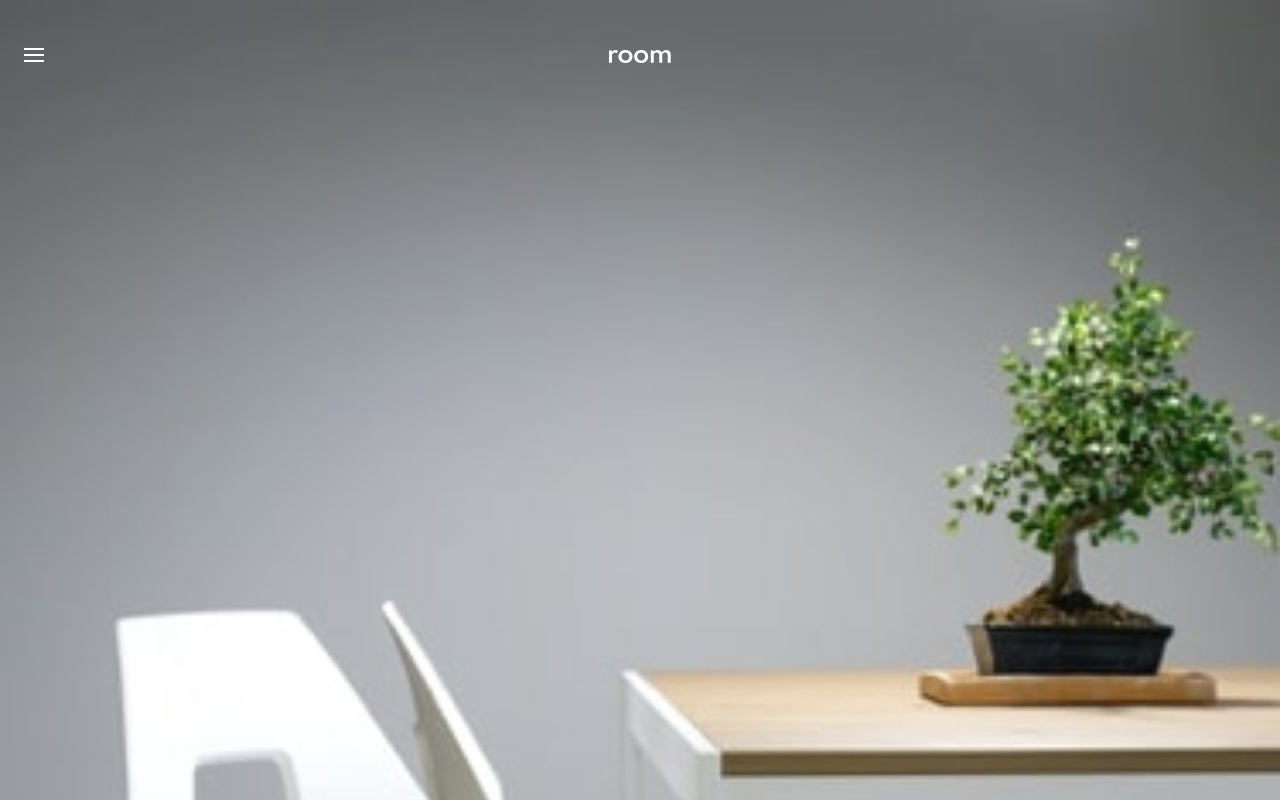
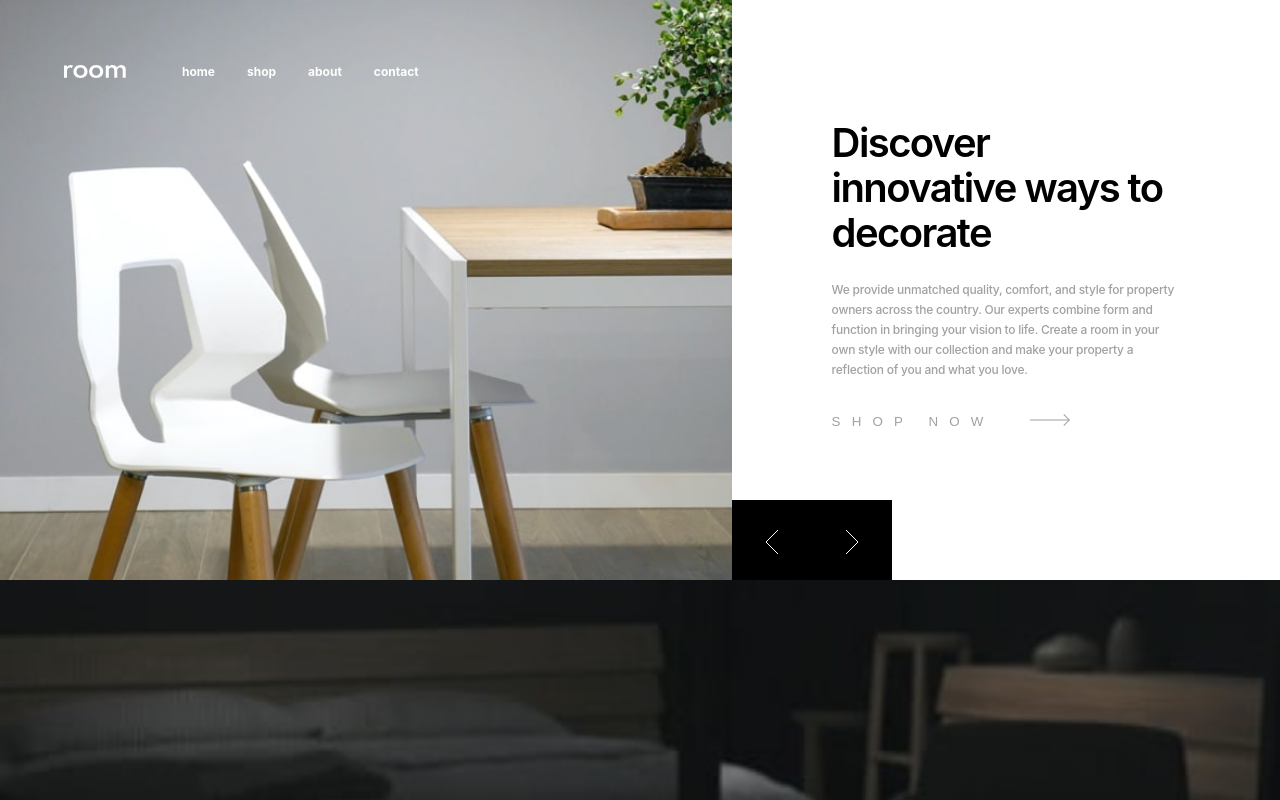
Before and after one commit to rlon23/fem-room-home, a React (Create React App) app: page / in a window 1280 px wide. Shown: the top 800 px of the page. Built offline with nearby package versions, Linux system fonts and the light colour scheme.

Commit message:
add Slide styles for tablet and desktop

```diff
--- a/src/App.js
+++ b/src/App.js
@@ -2,9 +2,12 @@ import './App.scss';
 import AboutFurniture from './components/AboutFurniture/AboutFurniture';
 import Navbar from './components/Navbar/Navbar';
 import Slide from './components/Slide/Slide';
-import bg_1 from './images/mobile-image-hero-1.jpg';
-import bg_2 from './images/mobile-image-hero-2.jpg';
-import bg_3 from './images/mobile-image-hero-3.jpg';
+import mobile_img_1 from './images/mobile-image-hero-1.jpg';
+import mobile_img_2 from './images/mobile-image-hero-2.jpg';
+import mobile_img_3 from './images/mobile-image-hero-3.jpg';
+import desktop_img_1 from './images/desktop-image-hero-1.jpg';
+import desktop_img_2 from './images/desktop-image-hero-2.jpg';
+import desktop_img_3 from './images/desktop-image-hero-3.jpg';
 import React, { useEffect } from 'react';
 
 function App() {
@@ -32,7 +35,7 @@ function App() {
       slides[i].style.display = 'none';
     }
     if (slides.length) {
-      slides[slideIndex - 1].style.display = 'block';
+      slides[slideIndex - 1].style.display = 'flex';
     }
   }
 
@@ -44,7 +47,8 @@ function App() {
       <main>
         <div className='App__hero'>
           <Slide
-            image={bg_1}
+            imageMobile={mobile_img_1}
+            image={desktop_img_1}
             title={'Discover innovative ways to decorate'}
             description={
               'We provide unmatched quality, comfort, and style for property owners across the country. Our experts combine form and function in bringing your vision to life. Create a room in your own style with our collection and make your property a reflection of you and what you love.'
@@ -52,7 +56,8 @@ function App() {
             onClick={plusSlides}
           />
           <Slide
-            image={bg_2}
+            imageMobile={mobile_img_2}
+            image={desktop_img_2}
             title={'We are available all across the globe'}
             description={
               "With stores all over the world, it's easy for you to find furniture for your home or place of business. Locally, we’re in most major cities throughout the country. Find the branch nearest you using our store locator. Any questions? Don't hesitate to contact us today."
@@ -60,7 +65,8 @@ function App() {
             onClick={plusSlides}
           />
           <Slide
-            image={bg_3}
+            imageMobile={mobile_img_3}
+            image={desktop_img_3}
             title={'Manufactured with the best materials'}
             description={
               'Our modern furniture store provide a high level of quality. Our company has invested in advanced technology to ensure that every product is made as perfect and as consistent as possible. With three decades of experience in this industry, we understand what customers want for their home and office.'
--- a/src/App.scss
+++ b/src/App.scss
@@ -1,13 +1,6 @@
 @import './scss/main.scss';
 .App {
   text-align: center;
-  scroll-behavior: smooth;
-  scroll-snap-type: x mandatory;
-
-  &__hero {
-    // display: flex;
-    // overflow: hidden;
-  }
 
   .attribution {
     color: var(--white);
@@ -19,3 +12,10 @@
     color: var(--dark-gray);
   }
 }
+
+body {
+  margin: 0 auto;
+  @include breakpoint(xl) {
+    max-width: 1440px;
+  }
+}
--- a/src/components/Navbar/Navbar.js
+++ b/src/components/Navbar/Navbar.js
@@ -11,6 +11,7 @@ function Navbar() {
   return (
     <nav className='Navbar'>
       <div className='Navbar__mobile'>
+        <a href='#home'>
           <img
             src={hamburger}
             className='Navbar__mobile-toggle'
@@ -20,6 +21,7 @@ function Navbar() {
               bodyEl.style.overflow = 'hidden';
             }}
           />
+        </a>
         <img src={logo} className='Navbar__logo' alt='logo' />
       </div>
 
@@ -60,6 +62,36 @@ function Navbar() {
           </li>
         </ul>
       </div>
+
+      <div className='Navbar__desktop'>
+        <ul className='Navbar__links'>
+          <img
+            src={logo}
+            alt='room'
+            className='logo'
+          />
+          <li>
+            <a href='#home' className='Navbar__link'>
+              home
+            </a>
+          </li>
+          <li>
+            <a href='#shop' className='Navbar__link'>
+              shop
+            </a>
+          </li>
+          <li>
+            <a href='#about' className='Navbar__link'>
+              about
+            </a>
+          </li>
+          <li>
+            <a href='#contact' className='Navbar__link'>
+              contact
+            </a>
+          </li>
+        </ul>
+      </div>
     </nav>
   );
 }
--- a/src/components/Navbar/Navbar.scss
+++ b/src/components/Navbar/Navbar.scss
@@ -7,14 +7,22 @@
   width: 100vw;
   z-index: 1;
 
+  @include breakpoint(md) {
+    padding: em(64) em(0);
+  }
+
   &__mobile {
     position: relative;
+
+    @include breakpoint(md) {
+      display: none;
+    }
   }
 
   &__mobile-toggle {
     position: absolute;
-    left: em(24);
-    cursor: pointer;
+    left: 24px;
+    line-height: 0;
   }
 
   &__mobile-menu {
@@ -26,9 +34,17 @@
     margin: 0;
     background-color: var(--black-transparent);
 
+    @include breakpoint(md) {
+      display: none;
+    }
+
     &.open {
       display: block;
       top: 0;
+
+      @include breakpoint(md) {
+        display: none;
+      }
     }
   }
 
@@ -44,9 +60,25 @@
     font-size: em(12);
     font-weight: 700;
     list-style: none;
-    padding: 48px  0;
+    padding: 48px 0;
     margin: 0;
     background-color: var(--white);
+
+    @include breakpoint(md) {
+      padding: 0;
+      justify-content: flex-start;
+      background-color: transparent;
+    }
+
+    .logo {
+      @include breakpoint(md) {
+        margin-left: 64px;
+        margin-right: 28px;
+      }
+      @include breakpoint(lg) {
+        margin-right: 56px;
+      }
+    }
 
     .close-mobile-menu {
       margin-left: 26px;
@@ -62,5 +94,22 @@
   &__link {
     text-decoration: none;
     color: var(--black);
+
+    @include breakpoint(md) {
+      color: var(--white);
+      margin-right: 16px;
+    }
+
+    @include breakpoint(lg) {
+      margin-right: 32px;
+    }
+  }
+
+  &__desktop {
+    display: none;
+
+    @include breakpoint(md) {
+      display: block;
+    }
   }
 }
--- a/src/components/Slide/Slide.js
+++ b/src/components/Slide/Slide.js
@@ -1,19 +1,21 @@
 import './Slide.scss';
 import arrow from './../../images/icon-arrow.svg';
-import iconPrev from './../../images/icon-angle-left.svg'
-import iconNext from './../../images/icon-angle-right.svg'
+import iconPrev from './../../images/icon-angle-left.svg';
+import iconNext from './../../images/icon-angle-right.svg';
 
-function Slide({ image, title, description, onClick }) {
+function Slide({ imageMobile, image, title, description, onClick }) {
   return (
     <section className='Slide'>
       <div className='Slide__image'>
-        <img src={image} alt='' />
-
-        <div className="prev" onClick={() => onClick(-1)}>
-          <img src={iconPrev} alt="" className='icon'/>
-        </div>
-        <div className="next" onClick={() => onClick(1)}>
-          <img src={iconNext} alt="" className='icon'/>
+        <img src={imageMobile} alt='' className='image-mobile'/>
+        <img src={image} alt='' className='image'/>
+        <div className='Slide__buttons'>
+          <div className='prev' onClick={() => onClick(-1)}>
+            <img src={iconPrev} alt='' className='icon' />
+          </div>
+          <div className='next' onClick={() => onClick(1)}>
+            <img src={iconNext} alt='' className='icon' />
+          </div>
         </div>
       </div>
 
@@ -21,7 +23,8 @@ function Slide({ image, title, description, onClick }) {
         <h2 className='Slide__title'>{title}</h2>
         <p className='Slide__description'>{description}</p>
         <button className='Slide__btn cta'>
-          shop now<img src={arrow} alt='' className='btn-img'/>
+          shop now
+          <img src={arrow} alt='' className='btn-img' />
         </button>
       </div>
     </section>
--- a/src/components/Slide/Slide.scss
+++ b/src/components/Slide/Slide.scss
@@ -1,39 +1,93 @@
 @import './../../scss/mixins';
 
 .Slide {
-  scroll-snap-align: start;
   display: none;
+  flex-flow: column wrap;
+
+  @include breakpoint(md) {
+    flex-flow: row nowrap;
+    overflow: hidden;
+  }
 
   &__image {
     width: 100vw;
     line-height: 0;
     position: relative;
 
+    @include breakpoint(md) {
+      flex-basis: 840px;
+    }
+
     img {
       width: 100%;
       height: auto;
     }
 
+    .image-mobile {
+      @include breakpoint(md) {
+        display: none;
+      }
+    }
+
+    .image {
+      display: none;
+
+      @include breakpoint(md) {
+        display: block;
+        min-width: 100%;
+        min-height: 100%;
+        object-fit: cover;
+        object-position: left;
+      }
+    }
+
+    .Slide__buttons {
+      position: absolute;
+      bottom: 0;
+      right: 0;
+
+      @include breakpoint(md) {
+        right: -136px;
+      }
+
+      @include breakpoint(lg) {
+        right: -160px;
+      }
+
       .prev,
       .next {
-      position: absolute;
-      right: 0;
-      bottom: 0;
+        display: inline-block;
+        cursor: pointer;
         height: 56px;
         width: 56px;
         background-color: var(--black);
-      float: left;
+
+        @include breakpoint(md) {
+          height: 68px;
+          width: 68px;
         }
 
-    .prev {
-      right: 56px;
+        @include breakpoint(lg) {
+          height: 80px;
+          width: 80px;
+        }
+      }
+
+      .prev:hover,
+      .next:hover {
+        background-color: var(--very-dark-gray);
       }
 
       .icon {
         position: relative;
         top: 37%;
-      width: 11px;
+        width: 10px;
         height: auto;
+
+        @include breakpoint(md) {
+          width: 14px;
+        }
+      }
     }
   }
 
@@ -41,6 +95,20 @@
     text-align: left;
     padding: em(72) em(32);
     background-color: var(--white);
+    box-sizing: border-box;
+
+    @include breakpoint(md) {
+      flex-basis: 600px;
+      padding: em(80) em(40) em(110) em(60);
+    }
+
+    @include breakpoint(lg) {
+      padding: em(100) em(80) em(130) em(80);
+    }
+
+    @include breakpoint(xl) {
+      padding: em(120) em(100) em(150) em(100);
+    }
   }
 
   &__title {
@@ -50,6 +118,11 @@
     color: var(--black);
     line-height: 31px;
     letter-spacing: -0.04em;
+
+    @include breakpoint(md) {
+      font-size: em(40);
+      line-height: 45px;
+    }
   }
 
   &__description {
@@ -59,6 +132,10 @@
     line-height: 20px;
     letter-spacing: -0.02em;
     margin-bottom: em(65);
+
+    @include breakpoint(md) {
+      margin-bottom: em(40);
+    }
   }
 
   &__btn {
@@ -66,9 +143,20 @@
     border-style: none;
     letter-spacing: 0.835em;
     text-transform: uppercase;
+    cursor: pointer;
+    padding: 0;
+
+    @include breakpoint(md) {
+      color: var(--dark-gray);
+    }
 
     .btn-img {
       margin-left: em(43);
+
+      @include breakpoint(md) {
+        filter: invert(66%) sepia(0%) saturate(0%) hue-rotate(227deg)
+          brightness(97%) contrast(87%);
       }
     }
   }
+}
```
Lines whose indentation alone changed are shown as unchanged.
